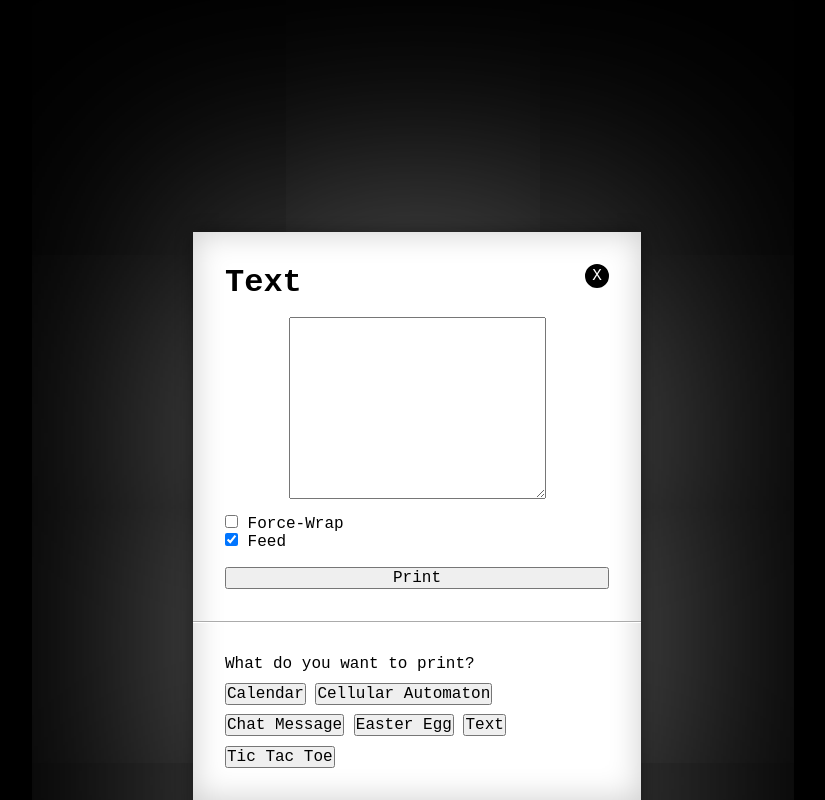
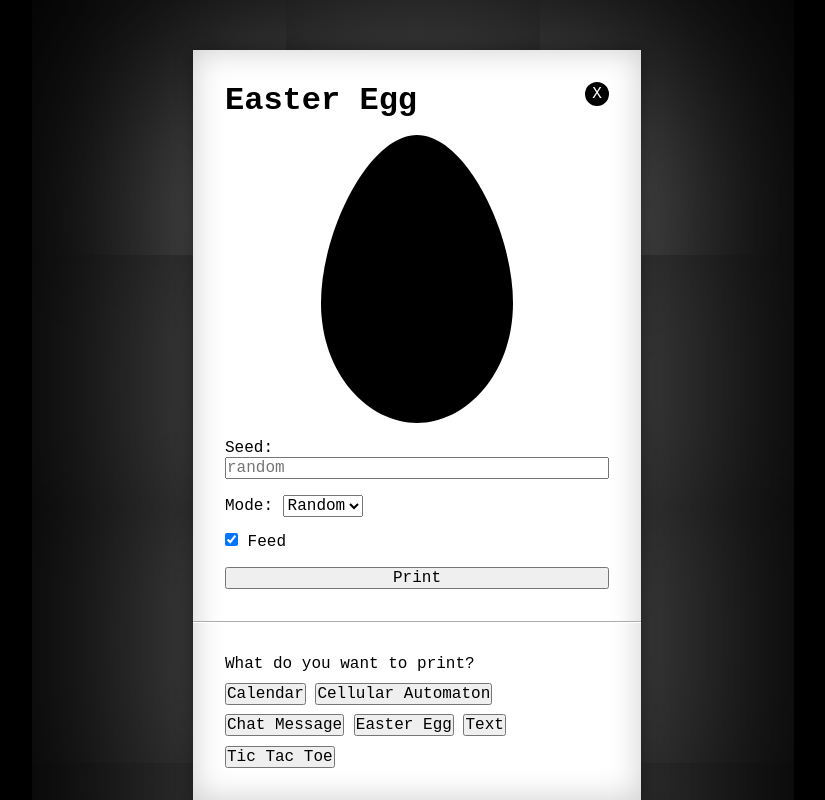
Before and after one commit to Garmelon/showbits, a Vue app in the folder showbits-thermal-printer-ui/: page / in a window 1280 px wide. Both pictures are taken after a click on the button "Easter Egg". Shown: the whole page, without its empty margins (223-1048 px from the left). Built offline with nearby package versions, Linux system fonts and the light colour scheme.

Commit message:
Add egg segment

```diff
--- a/showbits-thermal-printer-ui/src/components/CSegment.vue
+++ b/showbits-thermal-printer-ui/src/components/CSegment.vue
@@ -1,15 +1,17 @@
 <script setup lang="ts">
 import { ref } from "vue";
 import CSegmentCalendar from "./CSegmentCalendar.vue";
+import CSegmentEgg from "./CSegmentEgg.vue";
 import CSegmentText from "./CSegmentText.vue";
 
-const mode = ref<"calendar" | "text">();
+const mode = ref<"calendar" | "egg" | "text">();
 </script>
 
 <template>
   <div class="outer">
     <button v-if="mode" class="close" @click="mode = undefined">X</button>
     <CSegmentCalendar v-if="mode === 'calendar'" />
+    <CSegmentEgg v-if="mode === 'egg'" />
     <CSegmentText v-if="mode === 'text'" />
     <hr v-if="mode !== undefined" />
     <section>
@@ -18,7 +20,7 @@ const mode = ref<"calendar" | "text">();
         <button @click="mode = 'calendar'">Calendar</button>
         <button @click="mode = 'text'">Cellular Automaton</button>
         <button @click="mode = 'text'">Chat Message</button>
-        <button @click="mode = 'text'">Easter Egg</button>
+        <button @click="mode = 'egg'">Easter Egg</button>
         <button @click="mode = 'text'">Text</button>
         <button @click="mode = 'text'">Tic Tac Toe</button>
       </div>
--- /dev/null
+++ b/showbits-thermal-printer-ui/src/components/CSegmentEgg.vue
@@ -0,0 +1,78 @@
+<script setup lang="ts">
+import { useApiRequest } from "@/apiRequest";
+import { ref, useTemplateRef } from "vue";
+import CSegmentError from "./CSegmentError.vue";
+
+const { disabled, error, makeRequest } = useApiRequest();
+const form = useTemplateRef<HTMLFormElement>("form");
+
+const seed = ref<number | string>("");
+const mode = ref("random");
+const feed = ref(true);
+
+function submit() {
+  const data = new URLSearchParams();
+  if (typeof seed.value === "number") data.append("seed", seed.value.toFixed());
+  data.append("mode", mode.value);
+  data.append("feed", String(feed.value));
+  void makeRequest("/api/egg", data);
+}
+</script>
+
+<template>
+  <form ref="form" @submit.prevent="submit">
+    <h2>Easter Egg</h2>
+    <svg viewBox="-2 0 4 6">
+      <path
+        fill="#000"
+        d="M0,0 C1,0,2,2,2,3.5 S1,6,0,6 S-2,5,-2,3.5 S-1,0,0,0"
+      />
+    </svg>
+    <label>
+      Seed:
+      <input
+        v-model="seed"
+        type="number"
+        min="-9223372036854775808"
+        max="9223372036854775807"
+        step="1"
+        placeholder="random"
+      />
+    </label>
+    <label>
+      Mode:
+      <select v-model="mode">
+        <option value="random">Random</option>
+        <option value="good">Good</option>
+        <option value="bad">Bad</option>
+      </select>
+    </label>
+    <label><input v-model="feed" type="checkbox" :disabled /> Feed</label>
+    <button :disabled>Print</button>
+    <CSegmentError :message="error" />
+  </form>
+</template>
+
+<style scoped>
+form {
+  display: flex;
+  flex-direction: column;
+  gap: 16px;
+}
+
+input[type="number"] {
+  box-sizing: border-box;
+  width: 100%;
+}
+
+svg {
+  width: 50%;
+  margin: auto;
+}
+
+fieldset {
+  display: flex;
+  flex-direction: column;
+  border: none;
+}
+</style>
```
Also changed, not shown: 1 other file (tests, documents, lock files or other folders).
